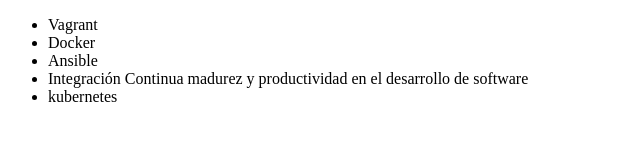
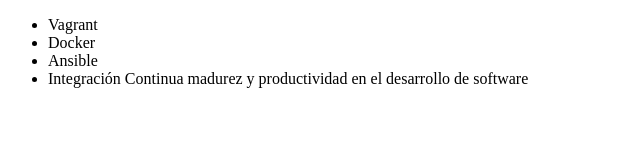
Before and after one commit to Justincri/alura-git, a plain HTML site: page index.html in a window 1280 px wide. Shown: the full height of the page, 0-640 px from the left. Drawn offline with Linux system fonts and the light colour scheme.

Commit message:
error xd

```diff
--- a/index.html
+++ b/index.html
@@ -10,7 +10,7 @@
             <li>Docker</li>
             <li>Ansible</li>
             <li>Integración Continua madurez y productividad en el desarrollo de software</li>
-            <li>kubernetes</li>
+
         </ul>
     </body>
 </html>
```
